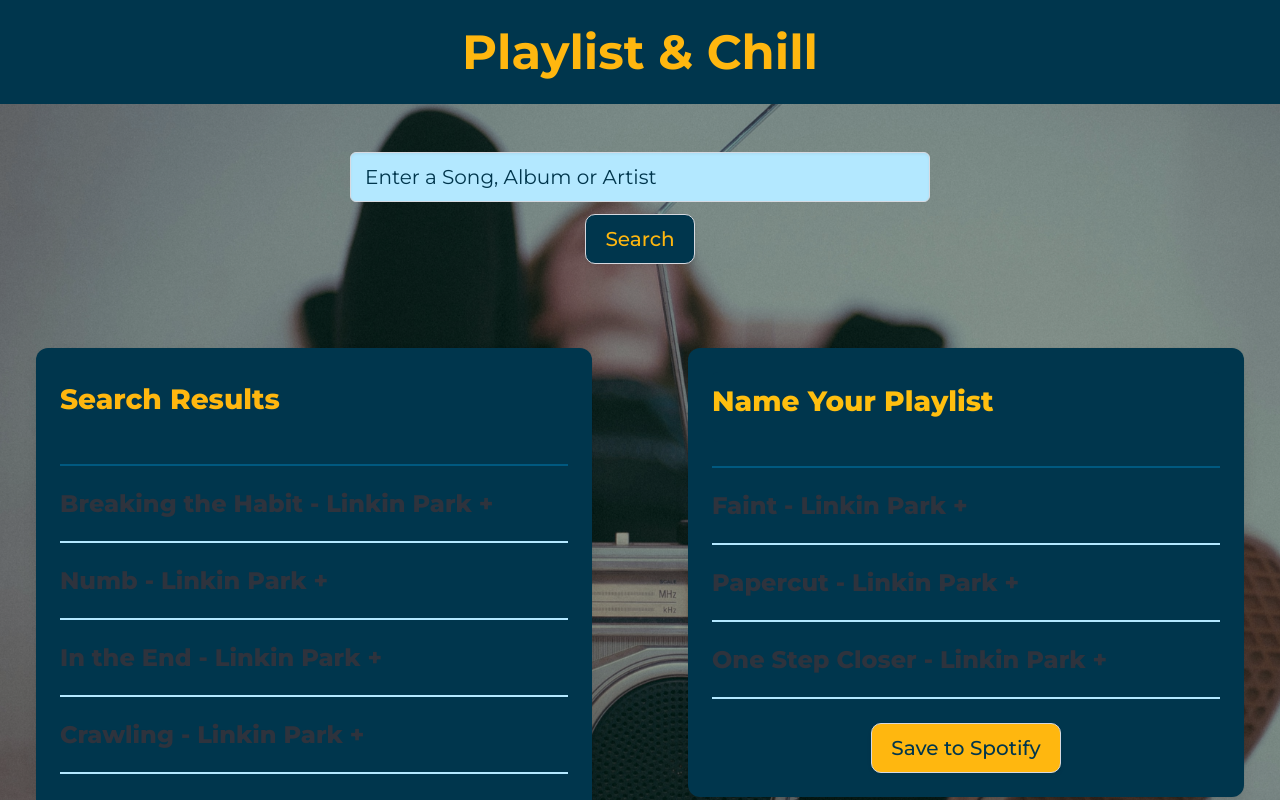
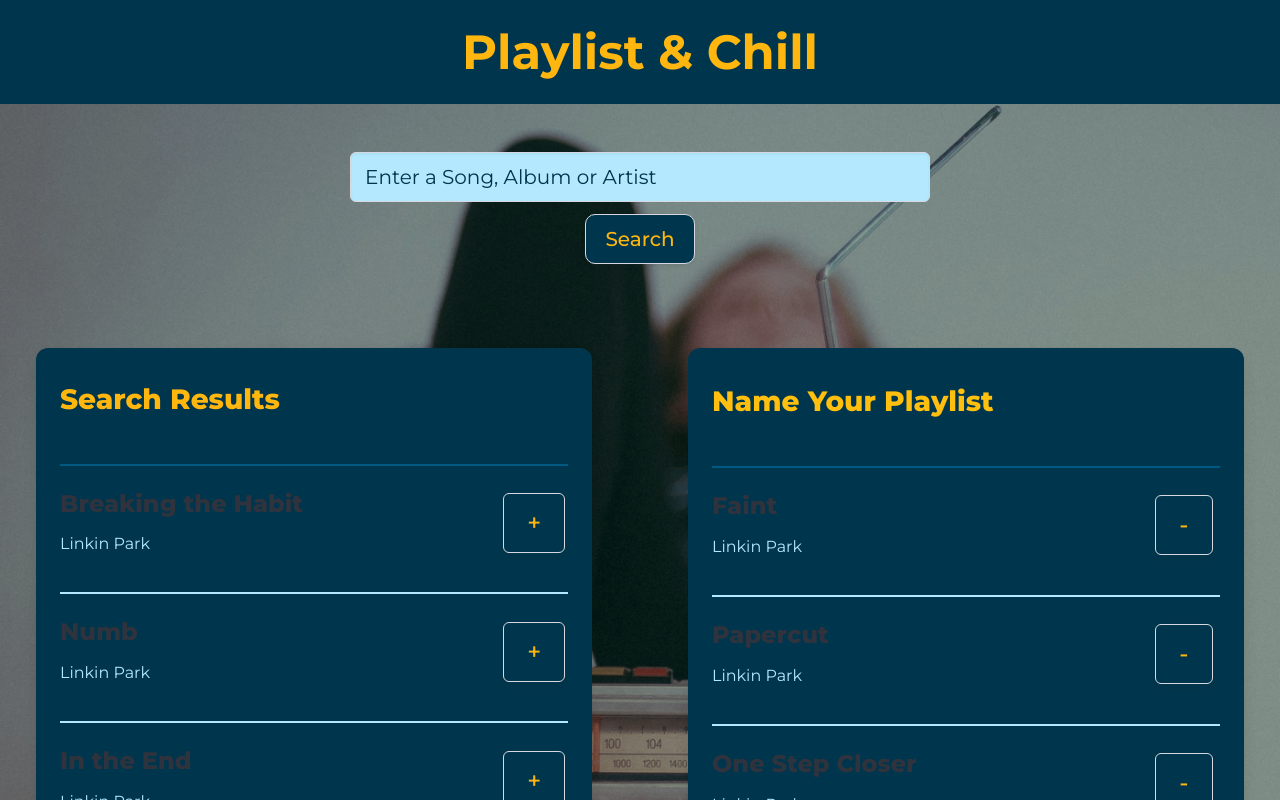
Before and after one commit to vlrnsnk/playlist-and-chill, a React (Create React App) app: page / in a window 1280 px wide. Shown: the top 800 px of the page. Built offline with nearby package versions, Linux system fonts and the light colour scheme.

Commit message:
Add ActionButton component

```diff
--- /dev/null
+++ b/src/components/ActionButton/ActionButton.jsx
@@ -0,0 +1,11 @@
+const ActionButton = ({ action }) => {
+  return (
+    <button className="button is-size-4 has-text-warning has-background-info-15">
+      <span className="is-size-4 is-bold">
+        {action === "add" ? "+" : "-"}
+      </span>
+    </button>
+  );
+};
+
+export { ActionButton };
--- a/src/components/Playlist/Playlist.jsx
+++ b/src/components/Playlist/Playlist.jsx
@@ -6,8 +6,8 @@ const Playlist = ({ songs }) => {
     <section className="section column">
       <div className="content has-text-info-85 has-background-info-15 box is-rounded p-5">
         <input className="input is-medium has-background-info-15 has-text-info-85 playlist-name pt-0" type="text" placeholder="Name Your Playlist" />
-        <hr className="has-background-info-25 mt-" />
-        <Tracklist songs={songs} />
+        <hr className="has-background-info-25" />
+        <Tracklist songs={songs} action="remove" />
         <div className="has-text-centered">
           <Button innerText="Save to Spotify" addedClasses="has-background-warning has-text-info-15" />
         </div>
--- a/src/components/SearchResults/SearchResults.jsx
+++ b/src/components/SearchResults/SearchResults.jsx
@@ -6,7 +6,7 @@ const SearchResults = ({ songs }) => {
       <div className="content has-text-info-85 has-background-info-15 p-5 box is-rounded">
         <h2 className="pt-3 pb-5 has-text-warning">Search Results</h2>
         <hr className="has-background-info-25" />
-        <Tracklist songs={songs} />
+        <Tracklist songs={songs} action="add" />
       </div>
     </section>
   );
--- a/src/components/Track/Track.jsx
+++ b/src/components/Track/Track.jsx
@@ -1,8 +1,16 @@
-const Track = ({ title, artist }) => {
+import { ActionButton } from "components/ActionButton/ActionButton";
+
+const Track = ({ title, artist, action }) => {
   return (
-    <>
-      <h3>{title} - {artist} +</h3>
-    </>
+    <div className="columns is-vcentered">
+      <div className="column is-10">
+        <h3>{title}</h3>
+        <p>{artist}</p>
+      </div>
+        <div className="column">
+          <ActionButton action={action} />
+        </div>
+    </div>
   );
 };
 
--- a/src/components/Tracklist/Tracklist.jsx
+++ b/src/components/Tracklist/Tracklist.jsx
@@ -1,13 +1,13 @@
 import { Track } from "components/Track/Track";
 
-const Tracklist = ({ songs = [] }) => {
+const Tracklist = ({ songs = [], action }) => {
   return (
     <div>
       {songs.length > 0 ? (
         <ul className="no-bullets">
           {songs.map((song, index) => (
             <li key={index}>
-              <Track title={song.title} artist={song.artist} />
+              <Track title={song.title} artist={song.artist} action={action} />
               <hr className="has-background-info-85" />
             </li>
           ))}
```
